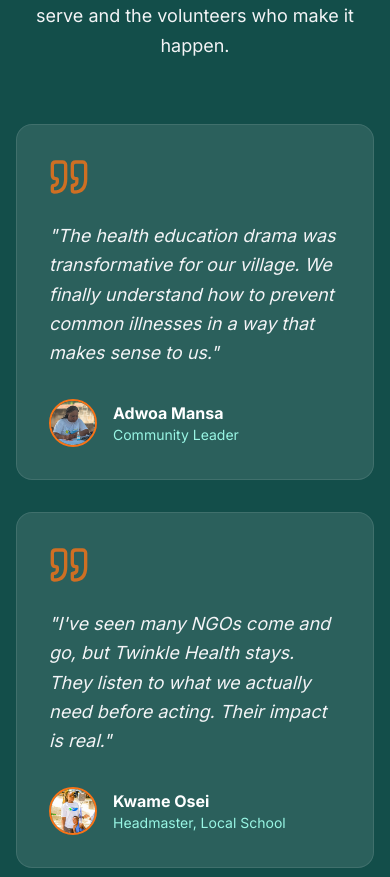
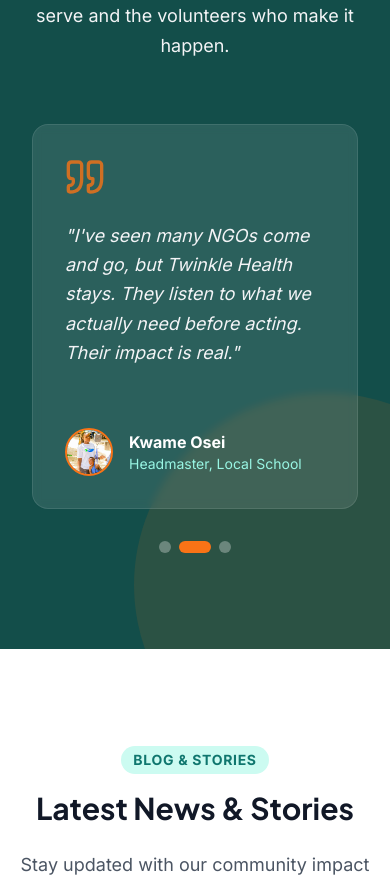
Before and after one commit to WilsonTenk/Twinklehealth-V2, a React (Vite) app: page / in a window 390 px wide. Shown: the part 5000-5877 px from the top of the page. Built offline with nearby package versions, Linux system fonts and the light colour scheme.

Commit message:
feat: Add mobile testimonial carousel

```diff
--- a/src/pages/Home.tsx
+++ b/src/pages/Home.tsx
@@ -90,6 +90,15 @@
 
 const Home: React.FC<HomeProps> = ({ projects, blogPosts, onNavigate }) => {
     const [openFaqId, setOpenFaqId] = useState<number | null>(1);
+    const [activeIndex, setActiveIndex] = useState(0);
+
+    // Auto-play for testimonials carousel
+    React.useEffect(() => {
+        const interval = setInterval(() => {
+            setActiveIndex((current) => (current + 1) % testimonials.length);
+        }, 5000);
+        return () => clearInterval(interval);
+    }, []);
 
     const toggleFaq = (id: number) => {
         setOpenFaqId(openFaqId === id ? null : id);
@@ -272,6 +281,7 @@
             </section>
 
             {/* Testimonials Section */}
+            {/* Testimonials Section */}
             <ScrollReveal>
                 <section className="py-24 bg-primary-900 text-white relative overflow-hidden">
                     <div className="absolute top-0 left-0 w-64 h-64 bg-white opacity-5 rounded-full -translate-x-1/2 -translate-y-1/2"></div>
@@ -288,7 +298,41 @@
                             />
                         </div>
 
-                        <div className="grid grid-cols-1 md:grid-cols-3 gap-8">
+                        {/* Testimonials Carousel */}
+                        <div className="relative">
+                            <div className="overflow-hidden">
+                                <div
+                                    className="flex transition-transform duration-500 ease-in-out"
+                                    style={{ transform: `translateX(-${activeIndex * 100}%)` }}
+                                >
+                                    {/* Mobile/Tablet View - 1 item per slide */}
+                                    <div className="md:hidden flex w-full flex-shrink-0">
+                                        {testimonials.map((testimonial) => (
+                                            <div key={testimonial.id} className="w-full flex-shrink-0 px-4">
+                                                <div className="bg-white/10 backdrop-blur-sm border border-white/10 p-8 rounded-2xl relative hover:bg-white/15 transition-colors flex flex-col h-full min-h-[350px]">
+                                                    <Quote className="text-accent-500 mb-6 opacity-80 flex-shrink-0" size={40} />
+                                                    <p className="text-lg text-gray-100 mb-8 leading-relaxed italic flex-grow">
+                                                        "{testimonial.text}"
+                                                    </p>
+                                                    <div className="flex items-center mt-auto">
+                                                        <img
+                                                            src={testimonial.image}
+                                                            alt={testimonial.name}
+                                                            className="w-12 h-12 rounded-full object-cover border-2 border-accent-500 mr-4"
+                                                        />
+                                                        <div>
+                                                            <h4 className="font-bold text-white">{testimonial.name}</h4>
+                                                            <p className="text-primary-200 text-sm">{testimonial.role}</p>
+                                                        </div>
+                                                    </div>
+                                                </div>
+                                            </div>
+                                        ))}
+                                    </div>
+                                </div>
+
+                                {/* Desktop Grid View - Keeps existing grid layout for larger screens */}
+                                <div className="hidden md:grid md:grid-cols-3 gap-8">
                                     {testimonials.map((testimonial, i) => (
                                         <ScrollReveal key={testimonial.id} delay={i * 150}>
                                             <div className="bg-white/10 backdrop-blur-sm border border-white/10 p-8 rounded-2xl relative hover:bg-white/15 transition-colors flex flex-col h-full">
@@ -310,6 +354,21 @@
                                             </div>
                                         </ScrollReveal>
                                     ))}
+                                </div>
+                            </div>
+
+                            {/* Mobile Navigation Dots */}
+                            <div className="md:hidden flex justify-center mt-8 space-x-2">
+                                {testimonials.map((_, index) => (
+                                    <button
+                                        key={index}
+                                        onClick={() => setActiveIndex(index)}
+                                        className={`w-3 h-3 rounded-full transition-all duration-300 ${index === activeIndex ? "bg-accent-500 w-8" : "bg-white/30 hover:bg-white/50"
+                                            }`}
+                                        aria-label={`Go to slide ${index + 1}`}
+                                    />
+                                ))}
+                            </div>
                         </div>
                     </div>
                 </section>
```
Lines whose indentation alone changed are shown as unchanged.
